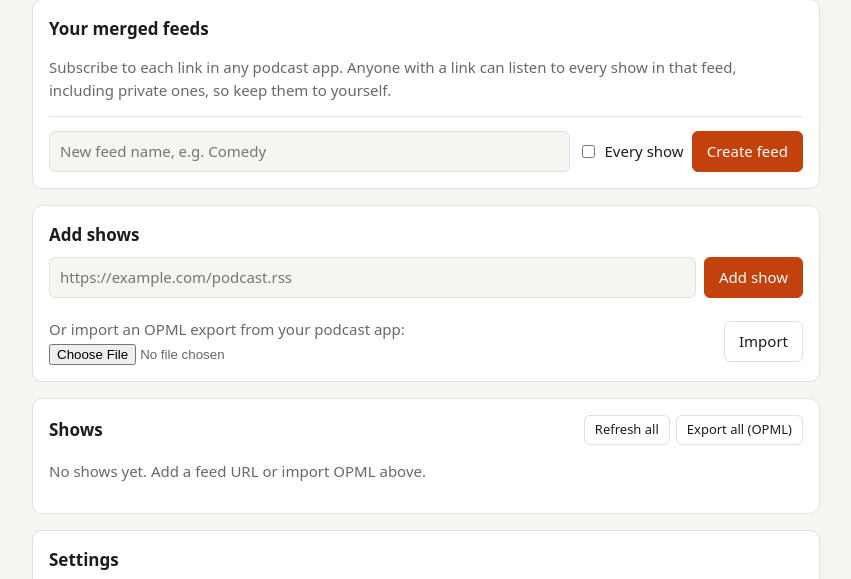
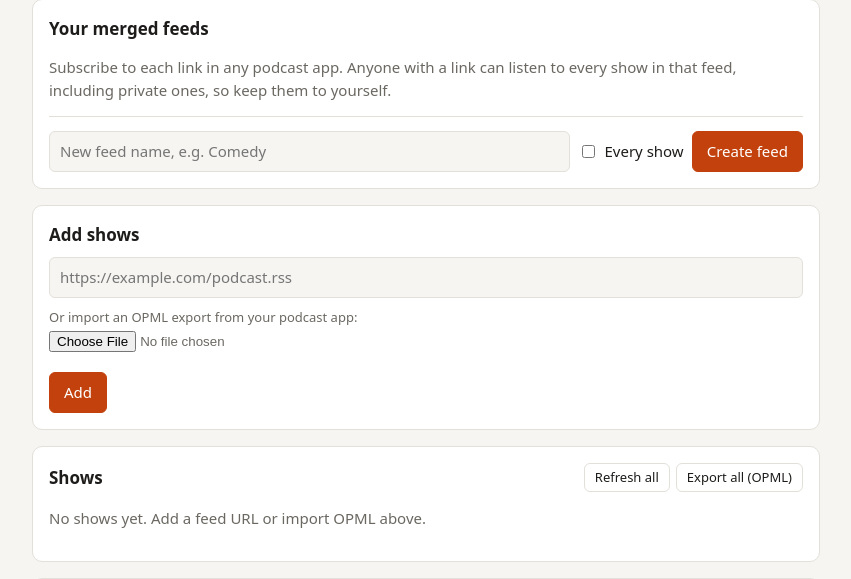
Before and after one commit to dustinreeves/podcast-rss-refeed, a FastAPI app: template app/templates/index.html in a window 1280 px wide. Shown: the part 136-715 px from the top of the page, without its empty margins (214-1065 px from the left). Run offline with FastAPI, Linux system fonts and the light colour scheme; the template is opened without the code that fills it, so the values that code supplies are empty; some libraries are stand-ins or nearby versions.

Commit message:
Merge the add-URL and OPML-import forms into one
The Add shows card had two forms, each with its own row of feed
checkboxes ("Add to" and "Add them to"). Now one form takes a URL, an
OPML file or both, with a single "Add to" row and one Add button. The
proxy option sits on its own row and also applies to imported shows.

The optional file is read from the raw form: with no file chosen,
browsers send an empty part that FastAPI's File() parameter rejects
with a 422, which would have broken plain URL adds.

Co-Authored-By: Claude Opus 5.5 <noreply@anthropic.com>

```diff
--- a/app/main.py
+++ b/app/main.py
@@ -446,42 +446,67 @@ def export_collection_opml(collection_id: int, user=Depends(current_user)):
 # ---- shows (source feeds)
 
 
+async def _add_url(user, url: str, use_proxy: bool, collections: list[int]) -> str:
+    if not url.startswith(("http://", "https://")):
+        return "Feed URL must start with http:// or https://"
+    feed_id = db.add_feed(user["id"], url)
+    if feed_id is None:
+        db.add_feeds_to_collections([db.feed_id_by_url(user["id"], url)], collections)
+        extra = " Added it to the feeds you picked." if collections else ""
+        return "That show is already in your library." + extra
+    db.add_feeds_to_collections([feed_id], collections)
+    if use_proxy:
+        db.update_feed(feed_id, use_proxy=1)
+    error = await fetcher.refresh_one(feed_id)
+    return f"Added, but fetching failed: {error}" if error else "Show added."
+
+
+def _import_opml(user, content: bytes, use_proxy: bool, collections: list[int]) -> str:
+    try:
+        urls = opml.parse_opml(content)
+    except Exception:
+        return "Couldn't read that file - is it an OPML export?"
+    new_ids = [fid for fid in (db.add_feed(user["id"], url) for url in urls) if fid]
+    if use_proxy:
+        for fid in new_ids:
+            db.update_feed(fid, use_proxy=1)
+    db.add_feeds_to_collections([db.feed_id_by_url(user["id"], u) for u in urls], collections)
+    run_in_background(fetcher.refresh_all(user["id"]))
+    return f"Imported {len(new_ids)} new shows ({len(urls) - len(new_ids)} already present). Fetching now..."
+
+
 @app.post("/feeds")
-async def add_feed(
-    url: str = Form(...),
+async def add_feeds(
+    request: Request,
+    url: str = Form(""),
     use_proxy: str = Form(""),
     collections: list[int] = Form([]),
     user=Depends(current_user),
 ):
+    """One form for both: a feed URL, an OPML file, or both."""
     url = url.strip()
-    if not url.startswith(("http://", "https://")):
-        return back("Feed URL must start with http:// or https://")
-    feed_id = db.add_feed(user["id"], url)
-    if feed_id is None:
-        db.add_feeds_to_collections([db.feed_id_by_url(user["id"], url)], collections)
-        extra = " Added it to the feeds you picked." if collections else ""
-        return back("That show is already in your library." + extra)
-    db.add_feeds_to_collections([feed_id], collections)
-    if use_proxy:
-        db.update_feed(feed_id, use_proxy=1)
-    error = await fetcher.refresh_one(feed_id)
-    if error:
-        return back(f"Added, but fetching failed: {error}")
-    return back("Show added.")
+    # Read the file from the raw form: with no file chosen, browsers send an empty
+    # part that arrives as "" rather than a file, which a File() parameter rejects.
+    upload = (await request.form()).get("file")
+    content = await upload.read() if hasattr(upload, "read") else b""
+    if not url and not content:
+        return back("Paste a feed URL or choose an OPML file.")
+    messages = []
+    if url:
+        messages.append(await _add_url(user, url, bool(use_proxy), collections))
+    if content:
+        messages.append(_import_opml(user, content, bool(use_proxy), collections))
+    return back(" ".join(messages))
 
 
-@app.post("/feeds/import")
+@app.post("/feeds/import")  # kept for old forms and scripts; /feeds takes files too
 async def import_opml(
-    file: UploadFile = File(...), collections: list[int] = Form([]), user=Depends(current_user)
+    file: UploadFile = File(...),
+    use_proxy: str = Form(""),
+    collections: list[int] = Form([]),
+    user=Depends(current_user),
 ):
-    try:
-        urls = opml.parse_opml(await file.read())
-    except Exception:
-        return back("Couldn't read that file - is it an OPML export?")
-    added = sum(1 for url in urls if db.add_feed(user["id"], url) is not None)
-    db.add_feeds_to_collections([db.feed_id_by_url(user["id"], u) for u in urls], collections)
-    run_in_background(fetcher.refresh_all(user["id"]))
-    return back(f"Imported {added} new shows ({len(urls) - added} already present). Fetching now...")
+    return back(_import_opml(user, await file.read(), bool(use_proxy), collections))
 
 
 @app.get("/feeds/export.opml")
--- a/app/templates/index.html
+++ b/app/templates/index.html
@@ -59,10 +59,14 @@
   {# ------------------------------------------------------------ add shows #}
   <section class="card">
     <h2>Add shows</h2>
-    <form method="post" action="/feeds">
+    <form method="post" action="/feeds" enctype="multipart/form-data">
       <div class="row">
-        <input class="grow" type="url" name="url" placeholder="https://example.com/podcast.rss" required aria-label="Show's RSS feed URL">
-        <button type="submit" class="primary">Add show</button>
+        <input class="grow" type="url" name="url" placeholder="https://example.com/podcast.rss" aria-label="Show's RSS feed URL">
+      </div>
+      <div class="row">
+        <label class="muted small grow">Or import an OPML export from your podcast app:
+          <input type="file" name="file" accept=".opml,.xml,text/xml,text/x-opml">
+        </label>
       </div>
       <div class="row small">
         {% if picked_collections %}
@@ -71,26 +75,16 @@
             <label class="check"><input type="checkbox" name="collections" value="{{ c.id }}"> {{ c.title }}</label>
           {% endfor %}
         {% endif %}
-        {% if proxy_available %}
-          <label class="check"><input type="checkbox" name="use_proxy"> Fetch through proxy</label>
-        {% endif %}
       </div>
-    </form>
-    <form method="post" action="/feeds/import" enctype="multipart/form-data" class="import">
-      <div class="row">
-        <label class="muted grow">Or import an OPML export from your podcast app:
-          <input type="file" name="file" accept=".opml,.xml,text/xml,text/x-opml" required>
-        </label>
-        <button type="submit">Import</button>
-      </div>
-      {% if picked_collections %}
+      {% if proxy_available %}
       <div class="row small">
-        <span class="muted">Add them to:</span>
-        {% for c in picked_collections %}
-          <label class="check"><input type="checkbox" name="collections" value="{{ c.id }}"> {{ c.title }}</label>
-        {% endfor %}
+        <label class="check"><input type="checkbox" name="use_proxy"> Fetch through proxy</label>
+        <span class="muted">for hosts that block this server, like Patreon</span>
       </div>
       {% endif %}
+      <div class="row">
+        <button type="submit" class="primary">Add</button>
+      </div>
     </form>
   </section>
 
```
Also changed, not shown: tests/test_refeed.py (+34 -0 lines).
